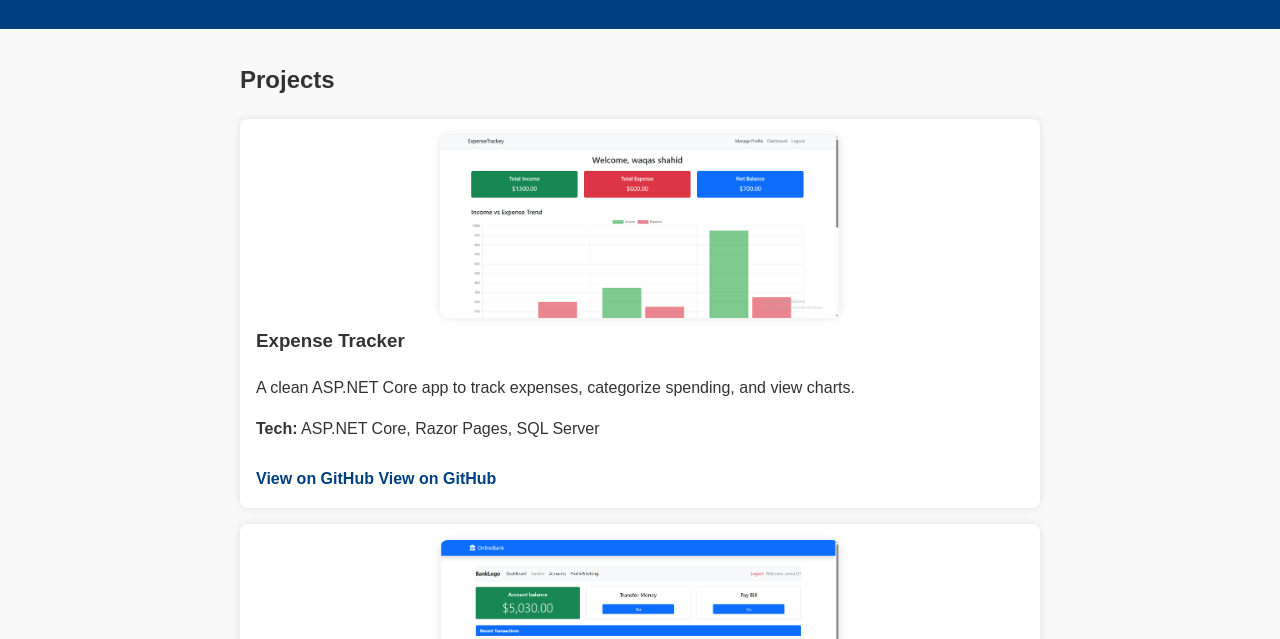
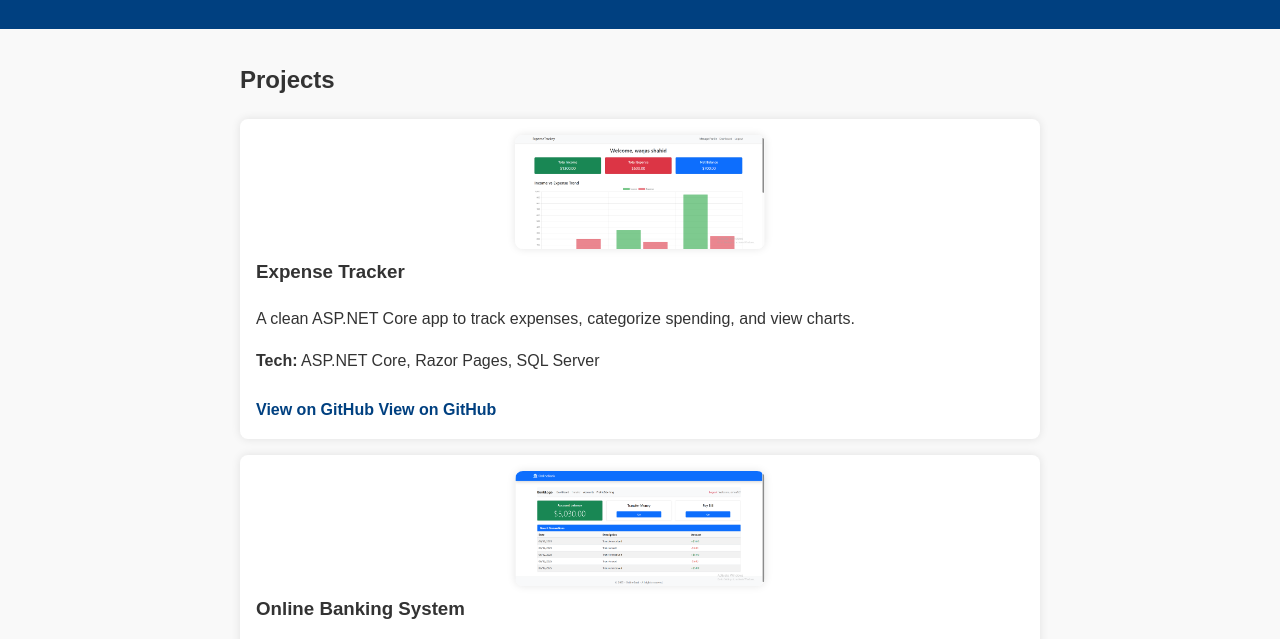
Before and after one commit to AmnaSarwar12/Portfolio, a plain HTML site: page index.html in a window 1280 px wide. Shown: the part 112-751 px from the top of the page. Drawn offline with Linux system fonts and the light colour scheme.

Commit message:
Adjust image size for project screenshot

```diff
--- a/style.css
+++ b/style.css
@@ -33,7 +33,7 @@ section#projects {
 }
 .project-card img {
     width: 100%;
-    max-width: 400px;
+    max-width: 250px; /* tighter max width */
     height: auto;
     border-radius: 8px;
     margin-bottom: 0.5em;
@@ -41,7 +41,9 @@ section#projects {
     display: block;
     margin-left: auto;
     margin-right: auto;
+    object-fit: cover;
 }
+
 
 .project-card h3 {
     margin-top: 0;
```
